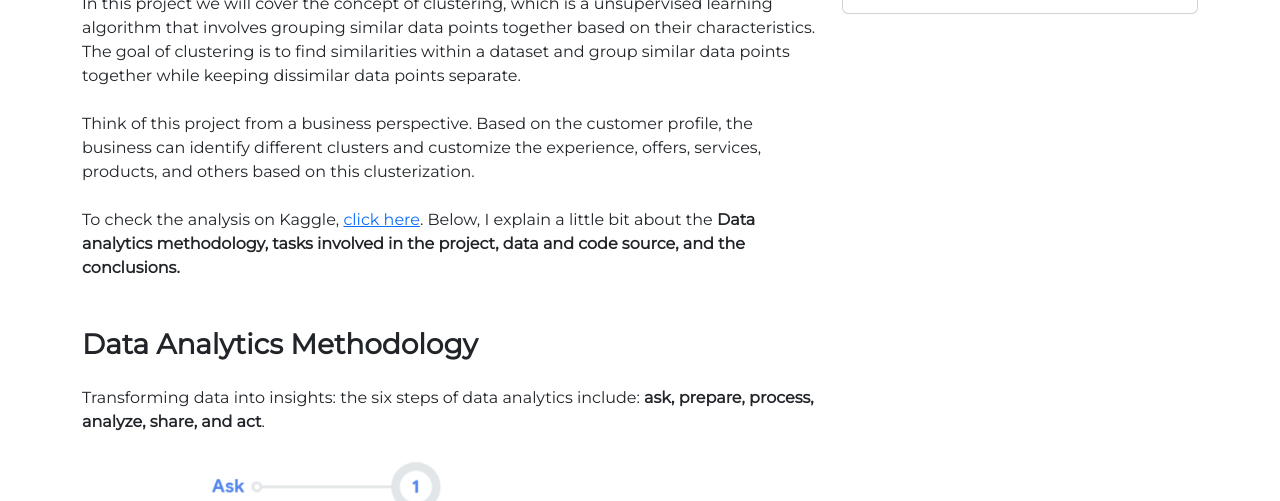
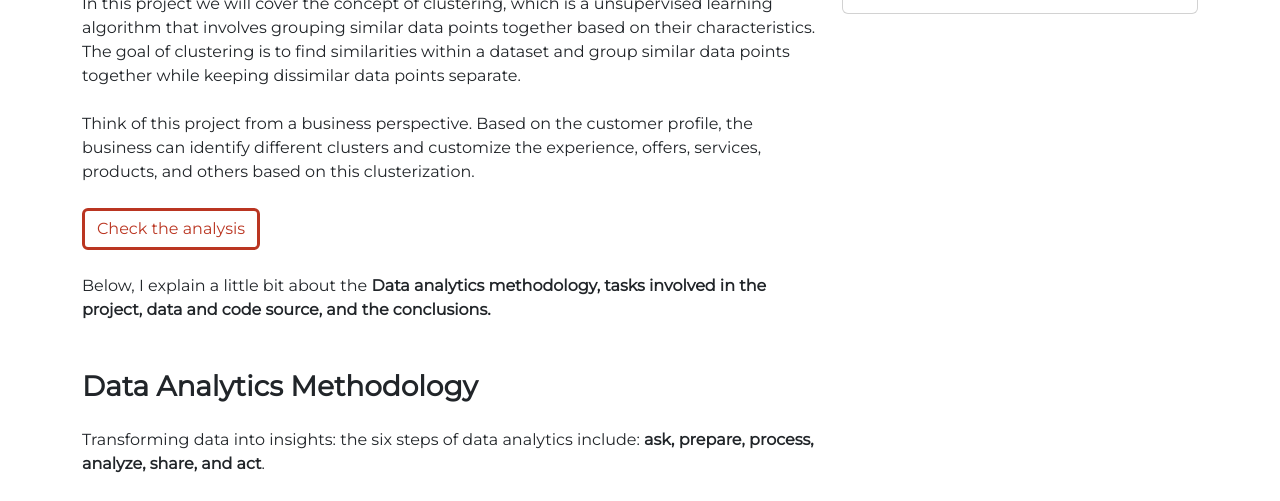
Before and after one commit to leon-czarlinski/ProfileAnalysis, a plain HTML site: page index.html in a window 1280 px wide. Shown: the part 234-735 px from the top of the page. Drawn offline with nearby package versions, Linux system fonts and the light colour scheme.

Commit message:
Change cta to analysis

```diff
--- a/index.html
+++ b/index.html
@@ -83,12 +83,12 @@
                         <section class="mb-5">
                             <p class="fs-6 mb-4">In this project we will cover the concept of clustering, which is a unsupervised learning algorithm that involves grouping similar data points together based on their characteristics. The goal of clustering is to find similarities within a dataset and group similar data points together while keeping dissimilar data points separate.</p>
                             <p class="fs-6 mb-4">Think of this project from a business perspective. Based on the customer profile, the business can identify different clusters and customize the experience, offers, services, products, and others based on this clusterization.</p>
-                            <p class="fs-6 mb-4">To check the analysis on Kaggle, <a href="https://www.kaggle.com/code/leonczarlinski/clustering-k-means-and-dbscan/notebook">click here</a>. Below, I explain a little bit about the <strong>Data analytics methodology, tasks involved in the project, data and code source, and the conclusions.</strong></strong></a></p>
+                            <a class="fs-6 mb-4 btn btn-outline-primary" href="https://www.kaggle.com/code/leonczarlinski/clustering-k-means-and-dbscan/notebook" target="_blank" role="button" color="#BA3521">Check the analysis</a>
+                            <p class="fs-6 mb-4">Below, I explain a little bit about the <strong>Data analytics methodology, tasks involved in the project, data and code source, and the conclusions.</strong></strong></a></p>
                             <h3 class="fw-bolder mb-4 mt-5">Data Analytics Methodology</h3>
                             <p class="fs-6 mb-4">Transforming data into insights: the six steps of data analytics include: <strong>ask, prepare, process, analyze, share, and act</strong>.</p>
                             <figure class="mb-4"><img class="img-fluid rounded" src="./images/data_analysis_process.png" alt="visualization of the 6 steps methodology of transforming data into insights" /></figure>
                             <p class="fs-6 mb-4">You will see that this project will not cover all the steps above, but the idea of initially listing all steps is to show how to work in a data analysis process.</p>
-
                             <h3 clas="fw-bolder mb-4 mt-5">Tasks in this project</h3>
                             <ol class="fs-6 mb-4">
                               <li class="fs-6 mb-1">Understand the problem statement</li>
```
